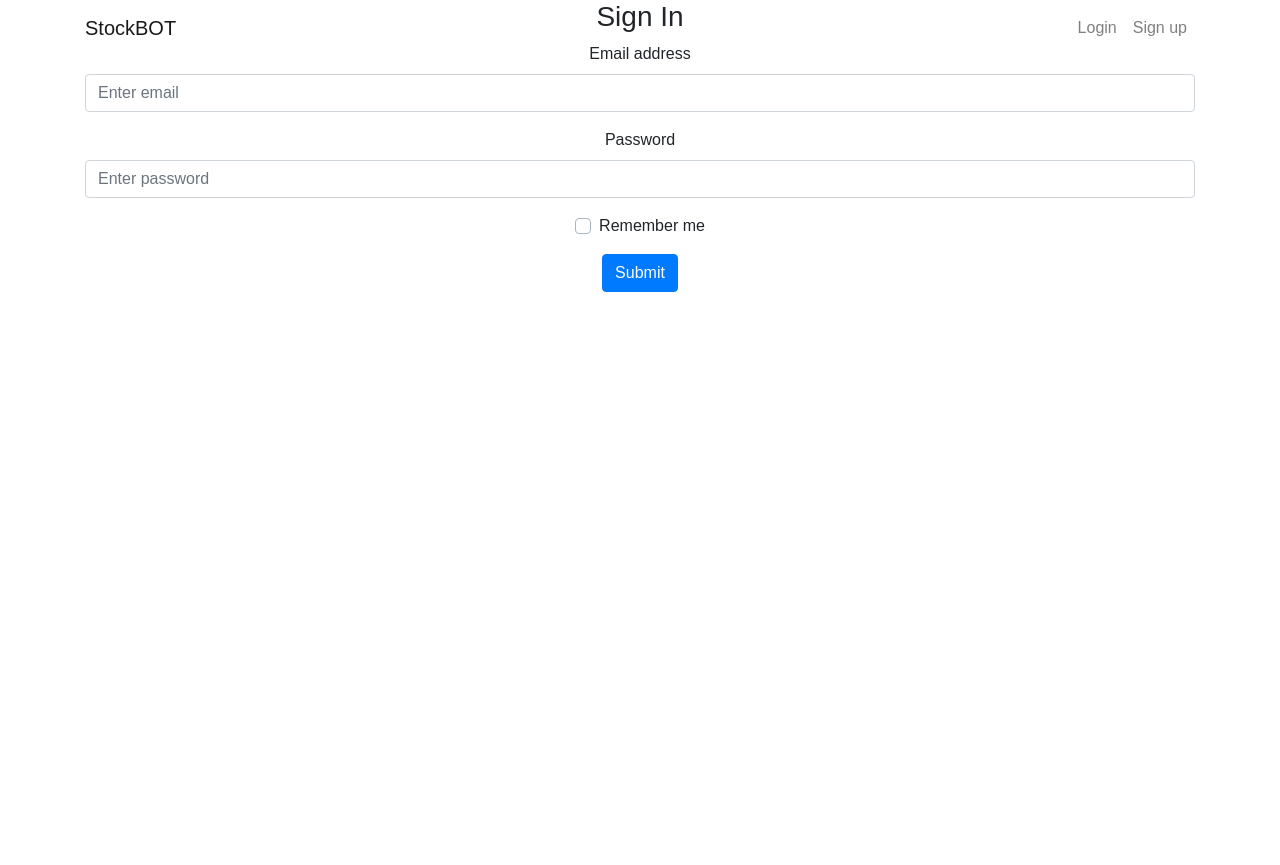
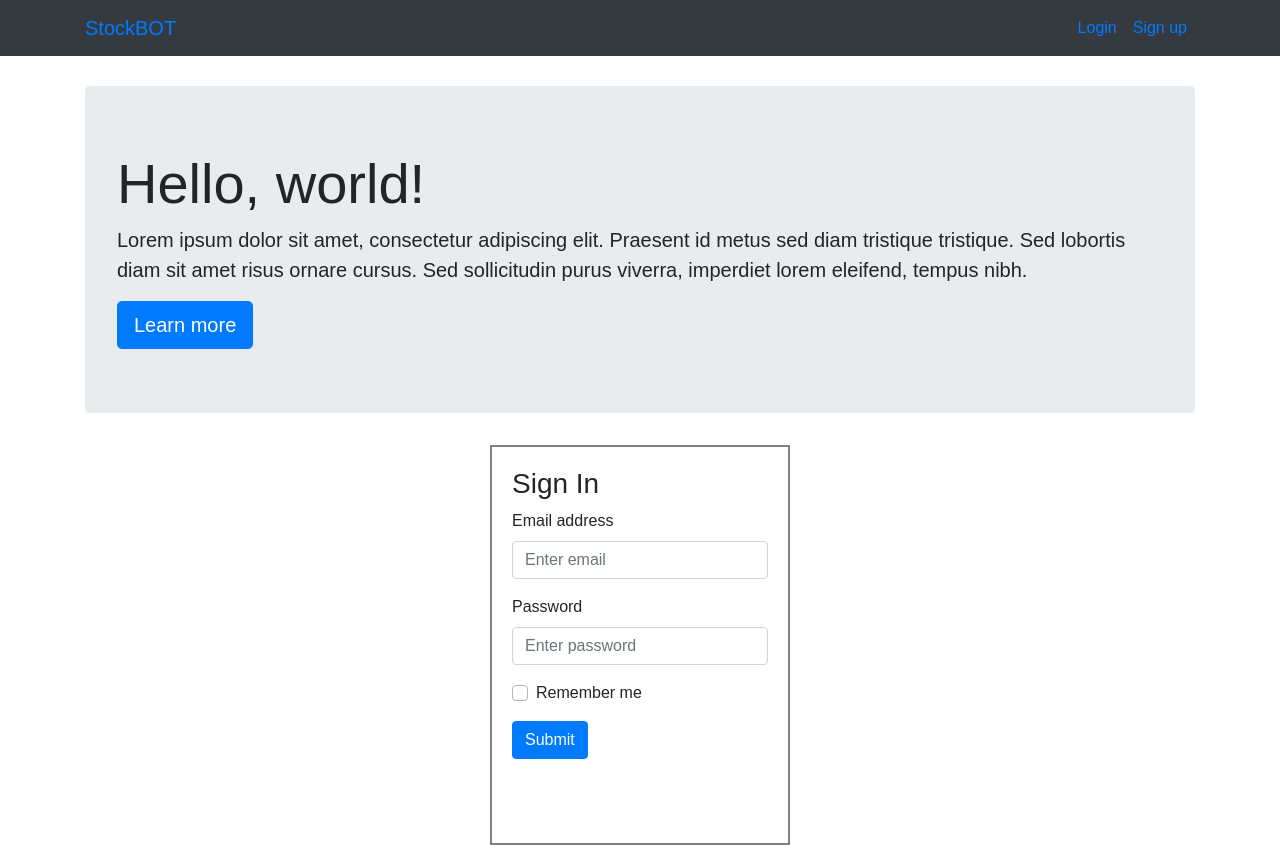
Before and after one commit to dsampson89/stock-bot, a React (Create React App) app in the folder client/: page / in a window 1280 px wide. Before the commit the page ends 800 px from the top, so only its background shows below. Built offline with nearby package versions, Linux system fonts and the light colour scheme.

Commit message:
updatepages

```diff
--- a/client/src/App.js
+++ b/client/src/App.js
@@ -5,20 +5,23 @@ import Nav from "./Components/Nav/index"
 import Login from "./Components/Login/index";
 import Signup from "./Components/SignUp/index.js";
 import Portfolio from './pages/Portfolio';
+import Stocks from "./pages/Stocks"
 
-import "./App.css";
-// import "./index.css"
+import "./index.css"
 
 class App extends Component{
   render() {
     return(
+
       <BrowserRouter>
+      <Nav />
+
         <div className= "App">
-        <Nav />
               <Route exact path='/' component={Login} />
               <Route path="/sign-in" component={Login} />
               <Route path="/sign-up" component={Signup} />
               <Route path ="/portfolio" component={Portfolio} />
+              <Route path ="/stocks" component={Stocks} />
         </div>
       </BrowserRouter>
     )
--- a/client/src/Components/Header/index.js
+++ b/client/src/Components/Header/index.js
@@ -2,11 +2,13 @@ import React from "react";
 
 function Header() {
     return (
-        <div className="jumbotron text-center">
-            <div className="container text-light">
-                <h1>StockBot</h1>
-            </div>
-        </div>
+        <div class="jumbotron">
+  <h1 class="display-4">Hello, User</h1>
+  <p class="lead">Lorem ipsum dolor sit amet, consectetur adipiscing elit. Praesent id metus sed diam tristique tristique.</p>
+  <hr class="my-4"/>
+  <p>Build onto you portfolio</p>
+  <a class="btn btn-primary btn-lg" href="/stocks" role="button">Buy Stocks</a>
+</div>
     );
 }
 
--- a/client/src/Components/Login/index.js
+++ b/client/src/Components/Login/index.js
@@ -5,6 +5,11 @@ import style from "./style.css";
         return (
             <div>
                 <div className="container">
+                <div class="jumbotron">
+  <h1 class="display-4">Hello, world!</h1>
+  <p class="lead">Lorem ipsum dolor sit amet, consectetur adipiscing elit. Praesent id metus sed diam tristique tristique. Sed lobortis diam sit amet risus ornare cursus. Sed sollicitudin purus viverra, imperdiet lorem eleifend, tempus nibh. </p>
+  <a class="btn btn-primary btn-lg" href="/sign-up" role="button">Learn more</a>
+</div>
                 <form>
                 <h3>Sign In</h3>
 
--- a/client/src/Components/Login/style.css
+++ b/client/src/Components/Login/style.css
@@ -0,0 +1,7 @@
+form{
+    margin: 20px auto;
+    width: 300px;
+    height: 400px;
+    padding: 20px;
+    border: 2px solid grey;
+}
--- a/client/src/Components/Nav/index.js
+++ b/client/src/Components/Nav/index.js
@@ -1,12 +1,13 @@
 import React from "react";
 import { Link } from "react-router-dom"
+import style from "./style.css"
 
 const Nav = () => {
   return (
-    <nav className="navbar navbar-expand-lg navbar-light fixed-top">
+    <nav className="navbar navbar-expand-lg bg-dark">
         <div className="container">
           <Link className="navbar-brand" to={"/sign-in"}>StockBOT</Link>
-          <div className="collapse navbar-collapse" id="navbarTogglerDemo02">
+          <div className="collapse navbar-collapse">
             <ul className="navbar-nav ml-auto">
               <li className="nav-item">
                 <Link className="nav-link" to={"/sign-in"}>Login</Link>
--- /dev/null
+++ b/client/src/Components/Nav/style.css
@@ -0,0 +1,7 @@
+nav{
+    margin-top: 0;
+    margin-left: inherit;
+    margin-right: inherit;
+    margin-bottom: 30px;
+    border-bottom: 2px black;
+}
--- /dev/null
+++ b/client/src/Components/Results/index.js
@@ -0,0 +1,14 @@
+import React from "react";
+
+function Results() {
+    return (
+        <div class="card">
+  <h5 class="card-header">Featured Stock</h5>
+  <div class="card-body">
+  <img src="..." class="card-img-top" alt="..."/>
+  </div>
+</div>
+    );
+}
+
+export default Results;
--- /dev/null
+++ b/client/src/Components/Stockimg/index.js
@@ -0,0 +1,14 @@
+import React from "react";
+
+function Stockimg() {
+    return (
+        <div class="card">
+  <h5 class="card-header">Stock</h5>
+  <div class="card-body">
+  <img src="..." class="card-img-top" alt="..."/>
+  </div>
+</div>
+    );
+}
+
+export default Stockimg;
--- /dev/null
+++ b/client/src/Components/Stockinfo/index.js
@@ -0,0 +1,15 @@
+import React from "react";
+
+function Stockinfo() {
+    return (
+        <div class="card">
+  <div class="card-body">
+    <h5 class="card-title">Card title</h5>
+    <h6 class="card-subtitle mb-2 text-muted">Card subtitle</h6>
+    <p class="card-text">Some quick example text to build on the card title and make up the bulk of the card's content.</p>
+  </div>
+</div>
+    );
+}
+
+export default Stockinfo;
--- a/client/src/pages/Portfolio.js
+++ b/client/src/pages/Portfolio.js
@@ -1,5 +1,8 @@
 import React from "react";
-import Stockcards from "../Components/StockCards/index"
+import Stockcards from "../Components/StockCards/index";
+import Header from "../Components/Header/index"
+import Results from "../Components/Results/index"
+
 
 class Portfolio extends React.Component {
 
@@ -8,6 +11,8 @@ class Portfolio extends React.Component {
         return (
             <div className="containter">
             <div>
+                <Header />
+                <Results />
                 <Stockcards />
             </div>
             </div>
--- /dev/null
+++ b/client/src/pages/Stocks.js
@@ -0,0 +1,21 @@
+import React from "react";
+import Stockimg from "../Components/Stockimg/index";
+import Stockinfo from "../Components/Stockinfo/index"
+
+
+class Stocks extends React.Component {
+
+
+    render() {
+        return (
+            <div className="containter">
+            <div>
+                <Stockimg />
+                <Stockinfo />
+            </div>
+            </div>
+        )
+    }
+}
+
+export default Stocks;
```
Also changed, not shown: client/src/index.css (line endings or trailing spaces).
